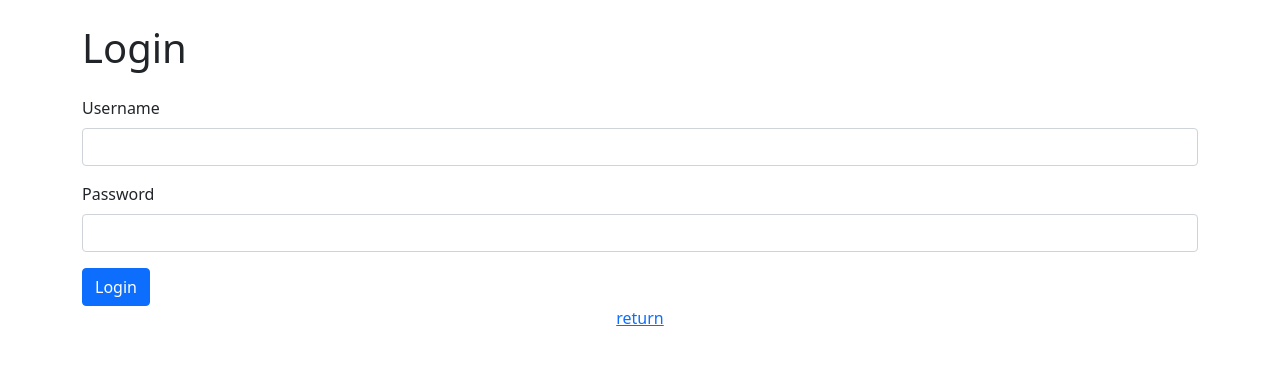
After one commit to lukySSPU/django-zbytecny-obchod, a Django app: page /login/ in a window 1280 px wide. The commit adds this page. Shown: the top 365 px of the page. Run offline with Django 5.2, Linux system fonts and the light colour scheme; some libraries are stand-ins or nearby versions.

Commit message:
login and comments
done baha

```diff
--- a/theUselessShop/settings.py
+++ b/theUselessShop/settings.py
@@ -35,6 +35,7 @@ INSTALLED_APPS = [
     'uselessShop',
     'bootstrap5',
 ]
+CRISPY_TEMPLATE_PACK = 'bootstrap5'
 
 MIDDLEWARE = [
     'django.middleware.security.SecurityMiddleware',
--- /dev/null
+++ b/uselessShop/templates/login/login.html
@@ -0,0 +1,31 @@
+<!DOCTYPE html>
+<html lang="en">
+<head>
+    <meta charset="UTF-8">
+    <meta name="viewport" content="width=device-width, initial-scale=1.0">
+    <title>Login</title>
+    <link href="https://cdn.jsdelivr.net/npm/bootstrap@5.0.2/dist/css/bootstrap.min.css" rel="stylesheet" integrity="sha384-EVSTQN3/azprG1Anm3QDgpJLIm9Nao0Yz1ztcQTwFspd3yD65VohhpuuCOmLASjC" crossorigin="anonymous">
+</head>
+<body>
+    <div class="container mt-4">
+        <h1 class="mb-4">Login</h1>
+        <form method="post">
+            {% csrf_token %}
+            <div class="mb-3">
+                <label for="username" class="form-label">Username</label>
+                <input type="text" class="form-control" id="username" name="username" required>
+            </div>
+            <div class="mb-3">
+                <label for="password" class="form-label">Password</label>
+                <input type="password" class="form-control" id="password" name="password" required>
+            </div>
+            <button type="submit" class="btn btn-primary">Login</button>
+            {% if error %}
+            <div class="alert alert-danger mt-3">{{ error }}</div>
+            {% endif %}
+        </form>
+    </div>
+    <div class="text-center"><a href="{% url 'uselessShop_menu' %}">return</a></div>
+    <script src="https://cdn.jsdelivr.net/npm/bootstrap@5.0.2/dist/js/bootstrap.bundle.min.js" integrity="sha384-MrcW6ZMFYlzcLA8Nl+NtUVF0sA7MsXsP1UyJoMp4YLEuNSfAP+JcXn/tWtIaxVXM" crossorigin="anonymous"></script>
+</body>
+</html>
--- a/uselessShop/urls.py
+++ b/uselessShop/urls.py
@@ -2,6 +2,8 @@ from django.urls import path
 from . import views
 
 urlpatterns = [
-    path('uselessShop/', views.uselessShop_menu, name='uselessShop'),
-    path('uselessShop/itemInspection/<int:id>', views.uselessShop_itemInspection, name='itemInspection'),
+    path('', views.uselessShop_menu, name='uselessShop_menu'),
+    path('itemInspection/<int:id>/', views.uselessShop_itemInspection, name='uselessShop_itemInspection'),
+    path('login/', views.uselessShop_login, name='login'),
+    path('logout/', views.uselessShop_logout, name='logout'),
 ]
--- a/uselessShop/views.py
+++ b/uselessShop/views.py
@@ -1,19 +1,48 @@
-from django.shortcuts import loader
+from django.shortcuts import render, get_object_or_404, redirect
+from django.contrib.auth import authenticate, login, logout
+from django.contrib.auth.decorators import login_required
 from django.http import HttpResponse
 from .models import Item, Comment
+from .forms import CommentForm
 
 def uselessShop_menu(request):
     items = Item.objects.all()
-    template = loader.get_template('uselessShop_menu.html')
-    context = {
-        'items' : items,
-    }
-    return HttpResponse(template.render(context, request))
+    return render(request, 'uselessShop_menu.html', {'items': items})
 
 def uselessShop_itemInspection(request, id):
-    item = Item.objects.get(id=id)
-    template = loader.get_template('uselessShop_itemInspection.html')
+    item = get_object_or_404(Item, id=id)
+
+    if request.method == 'POST':
+        form = CommentForm(request.POST, user=request.user)
+        if form.is_valid():
+            comment = form.save(commit=False)
+            if request.user.is_authenticated:
+                comment.username = request.user.username
+            comment.save()
+            item.comment.add(comment)
+    else:
+        form = CommentForm(user=request.user if request.user.is_authenticated else None)
+
     context = {
-        'item' : item,
+        'item': item,
+        'form': form,
     }
-    return HttpResponse(template.render(context, request))
+    return render(request, 'uselessShop_itemInspection.html', context)
+
+def uselessShop_login(request):
+    if request.method == 'POST':
+        username = request.POST['username']
+        password = request.POST['password']
+        user = authenticate(request, username=username, password=password)
+        if user is not None:
+            login(request, user)
+            return redirect('uselessShop_menu')
+        else:
+            return render(request, 'login/login.html', {'error': 'Invalid username or password'})
+    else:
+        return render(request, 'login/login.html')
+
+@login_required
+def uselessShop_logout(request):
+    logout(request)
+    return render(request, 'login/logout.html')
```
Also changed, not shown: uselessShop/forms.py (added, +15 -0 lines), uselessShop/templates/login/logout.html (added, +16 -0 lines), uselessShop/templates/navbar.html (added, +28 -0 lines), uselessShop/templates/uselessShop_itemInspection.html (+26 -13 lines), uselessShop/templates/uselessShop_menu.html (+1 -13 lines), db.sqlite3, uselessShop/migrations/0013_comment_item_comment.py (added).
